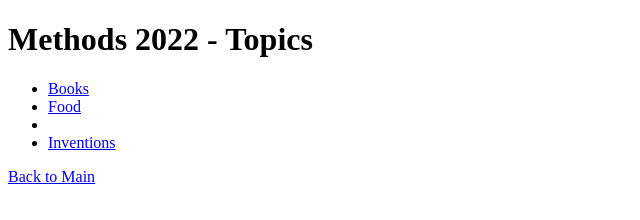
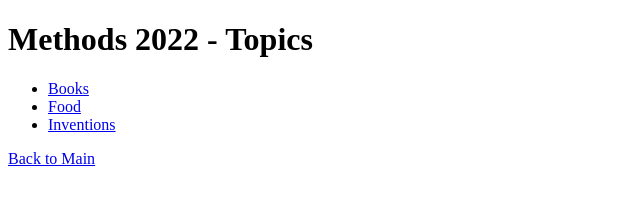
Before and after one commit to sleddog/methods-spring-2022, a plain HTML site: page topics/index.html in a window 1280 px wide. Shown: the whole page, without its empty margins (0-640 px from the left). Drawn offline with Linux system fonts and the light colour scheme.

Commit message:
lecture4

```diff
--- a/topics/index.html
+++ b/topics/index.html
@@ -10,7 +10,7 @@
     <h1>Methods 2022 - Topics</h1>
     <ul>
       <li><a href="./books.html">Books</a></li>
-      <li><a href="./food.html">Food</a><li>
+      <li><a href="./food.html">Food</a></li>
       <li><a href="./inventions.html">Inventions</a></li>
     </ul>
     <a href="../index.html">Back to Main</a>
```
Also changed, not shown: articles.html (+1 -0 lines), index.html (+1 -0 lines), 3 other files.
